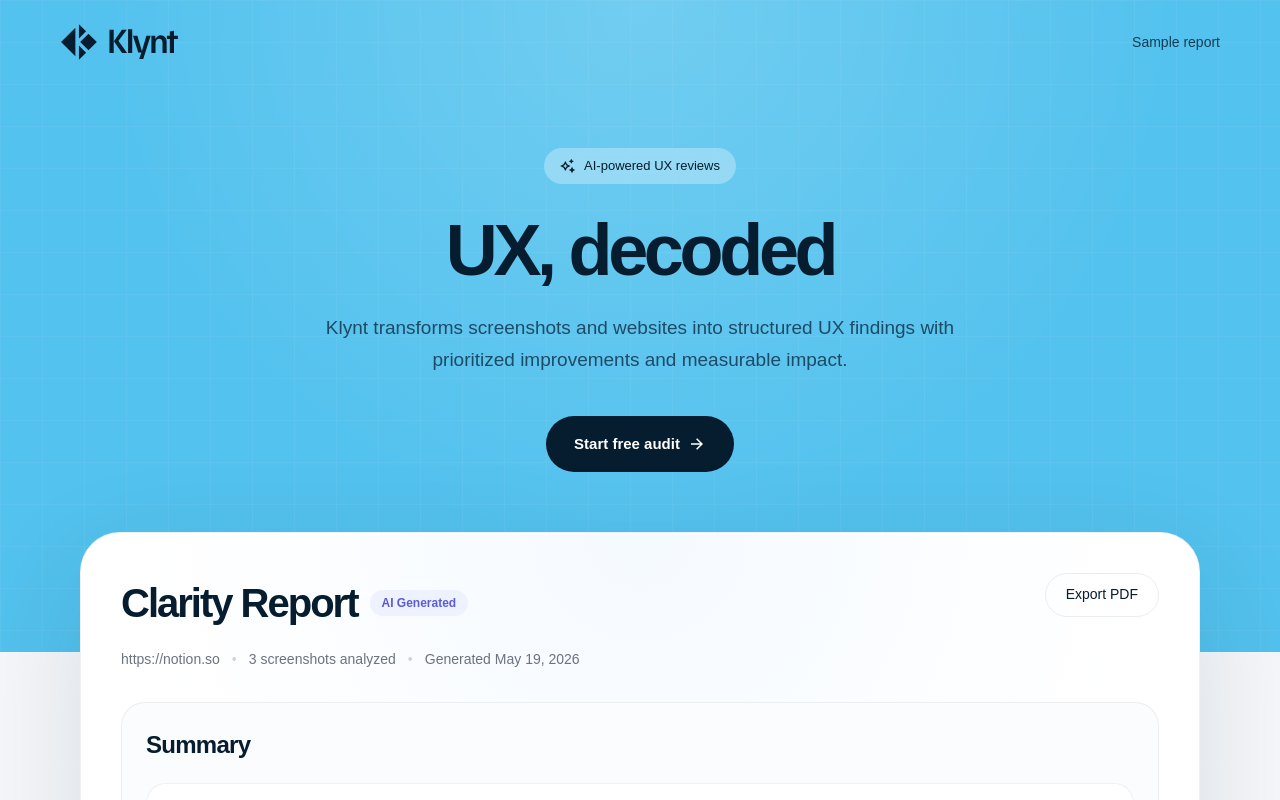
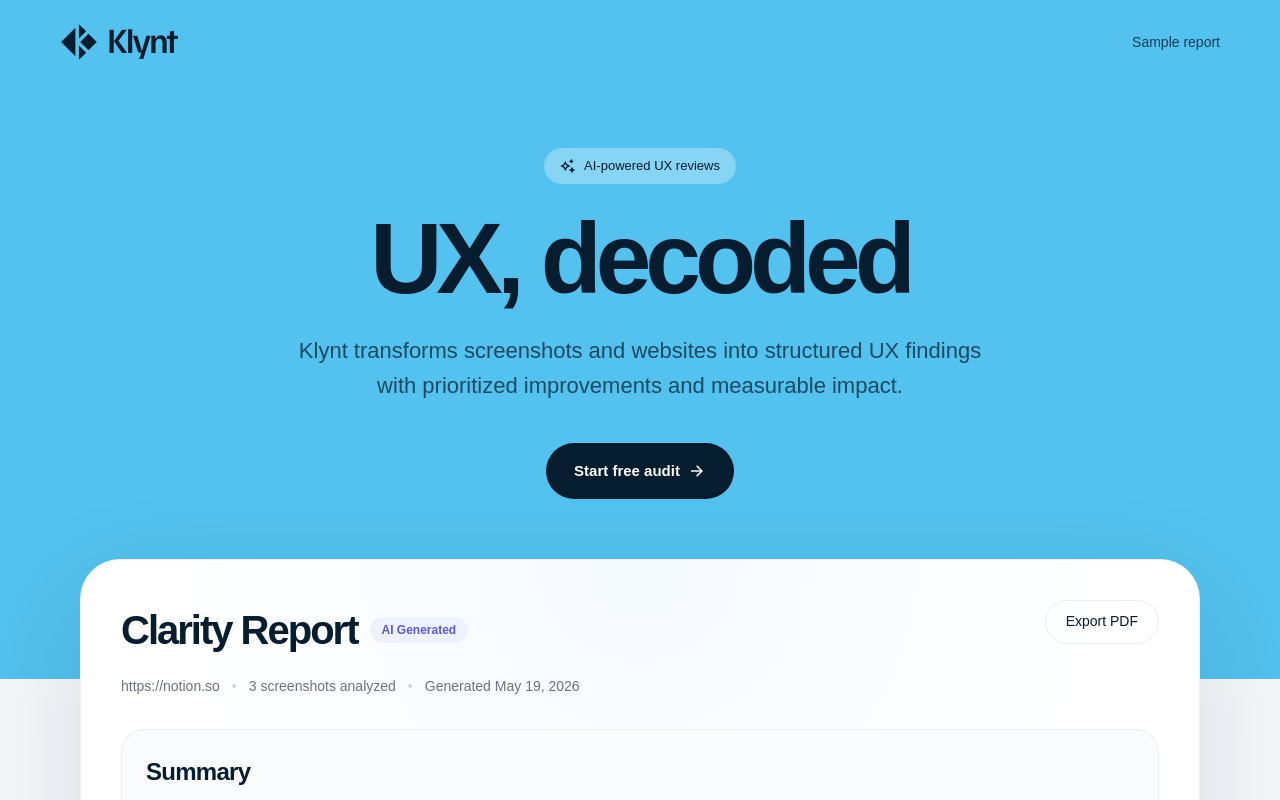
Before and after one commit to samarenkovdmitry/Klynt, a Next.js app: page / in a window 1280 px wide. Shown: the top 800 px of the page. Built offline with nearby package versions, Linux system fonts and the light colour scheme; a web font is replaced by a local one.

Commit message:
Landing Hero Styles Fix

```diff
--- a/app/page.tsx
+++ b/app/page.tsx
@@ -15,20 +15,6 @@ export default function Home() {
       {/* HERO */}
       <section className="relative overflow-hidden bg-[#53C2EE] pb-[180px]">
 
-        {/* GRID OVERLAY */}
-        <div
-          className="absolute inset-0 opacity-[0.06]"
-          style={{
-            backgroundImage: `
-              linear-gradient(rgba(255,255,255,0.8) 1px, transparent 1px),
-              linear-gradient(90deg, rgba(255,255,255,0.8) 1px, transparent 1px)
-            `,
-            backgroundSize: "42px 42px",
-          }}
-        />
-
-        {/* TOP LIGHT */}
-        <div className="absolute inset-0 bg-[radial-gradient(circle_at_top,rgba(255,255,255,0.18),transparent_60%)]" />
 
         {/* NAVBAR */}
         <header className="relative z-20">
@@ -80,12 +66,12 @@ export default function Home() {
             className="
               mt-8
               max-w-[860px]
-              text-[64px]
+              text-[100px]
               font-semibold
-              leading-[0.95]
+              leading-[0.85]
               tracking-[-0.06em]
               text-[#061C2F]
-              sm:text-[72px]
+              text-[#061C2F]
             "
           >
             UX, decoded
@@ -94,10 +80,10 @@ export default function Home() {
           {/* SUB */}
           <p
             className="
-              mt-7
+              mt-8
               max-w-[700px]
-              text-[19px]
-              leading-8
+              text-[22px]
+              leading-[1.6]
               text-[rgba(6,28,47,0.72)]
             "
           >
```
